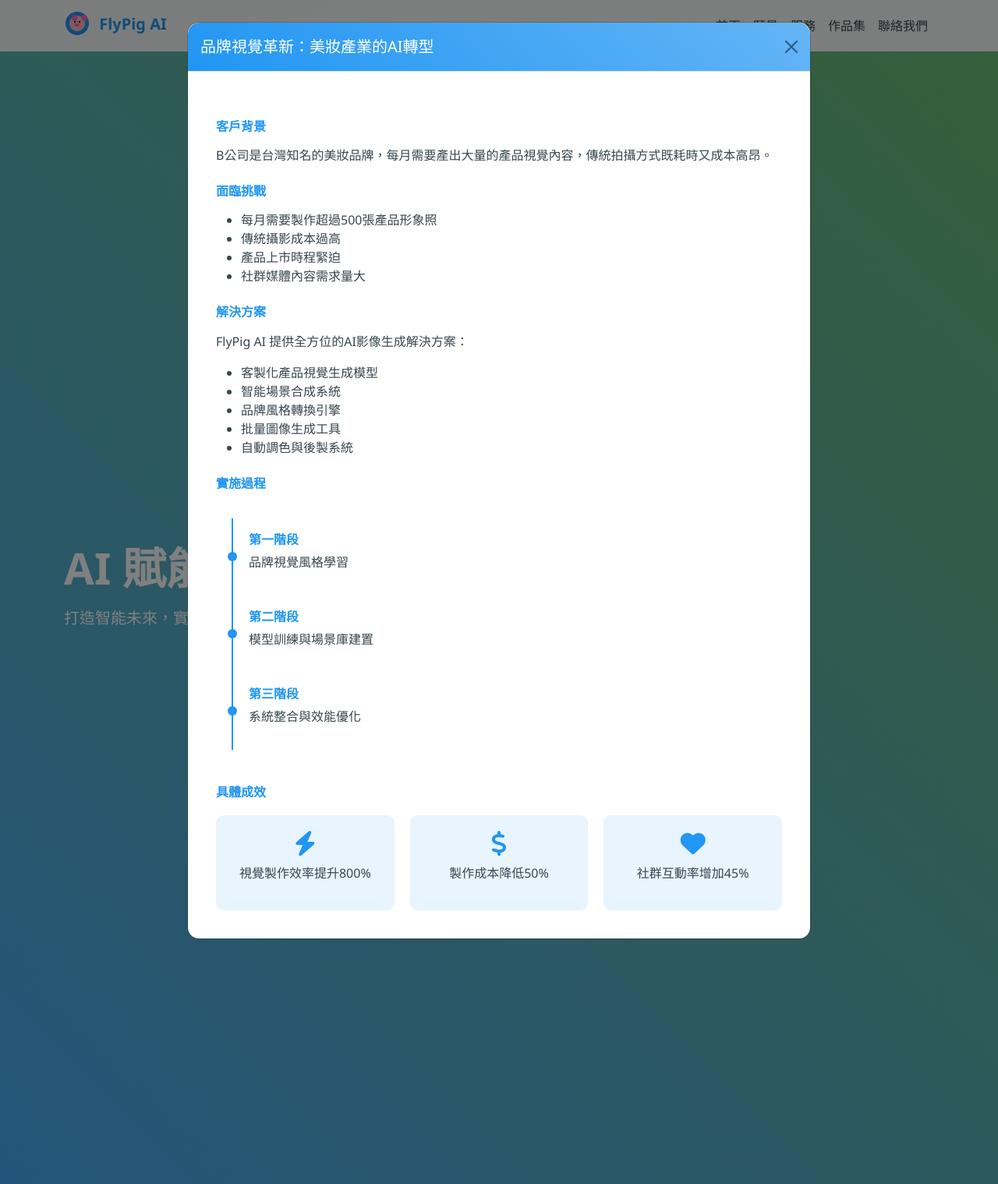
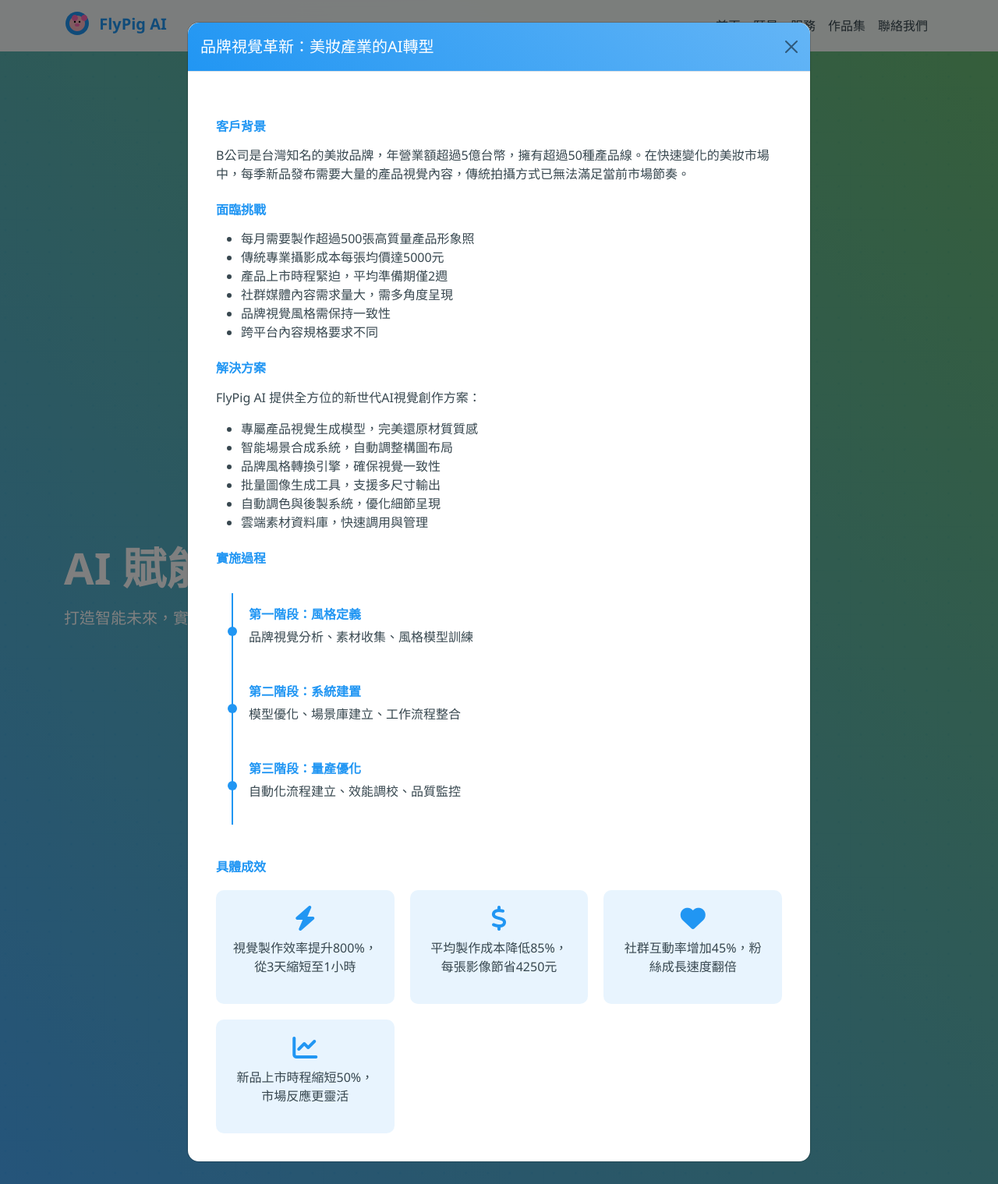
Before and after one commit to mkhsu2002/FlyPigWeb, a Flask app: page / in a window 1280 px wide, after a click on "查看詳情". Shown: the whole page at 78% size. Run offline with Flask 3, Linux system fonts and the light colour scheme.

Commit message:
Agent query: 請查看第二個案例研究（品牌視覺革新）的更新內容是否符合您的期望？內容是否夠具體且專業？

```diff
--- a/templates/index.html
+++ b/templates/index.html
@@ -273,39 +273,42 @@
                 <div class="modal-body">
                     <div class="case-study-content">
                         <h6 class="section-title">客戶背景</h6>
-                        <p>B公司是台灣知名的美妝品牌，每月需要產出大量的產品視覺內容，傳統拍攝方式既耗時又成本高昂。</p>
+                        <p>B公司是台灣知名的美妝品牌，年營業額超過5億台幣，擁有超過50種產品線。在快速變化的美妝市場中，每季新品發布需要大量的產品視覺內容，傳統拍攝方式已無法滿足當前市場節奏。</p>
 
                         <h6 class="section-title">面臨挑戰</h6>
                         <ul>
-                            <li>每月需要製作超過500張產品形象照</li>
-                            <li>傳統攝影成本過高</li>
-                            <li>產品上市時程緊迫</li>
-                            <li>社群媒體內容需求量大</li>
+                            <li>每月需要製作超過500張高質量產品形象照</li>
+                            <li>傳統專業攝影成本每張均價達5000元</li>
+                            <li>產品上市時程緊迫，平均準備期僅2週</li>
+                            <li>社群媒體內容需求量大，需多角度呈現</li>
+                            <li>品牌視覺風格需保持一致性</li>
+                            <li>跨平台內容規格要求不同</li>
                         </ul>
 
                         <h6 class="section-title">解決方案</h6>
-                        <p>FlyPig AI 提供全方位的AI影像生成解決方案：</p>
+                        <p>FlyPig AI 提供全方位的新世代AI視覺創作方案：</p>
                         <ul>
-                            <li>客製化產品視覺生成模型</li>
-                            <li>智能場景合成系統</li>
-                            <li>品牌風格轉換引擎</li>
-                            <li>批量圖像生成工具</li>
-                            <li>自動調色與後製系統</li>
+                            <li>專屬產品視覺生成模型，完美還原材質質感</li>
+                            <li>智能場景合成系統，自動調整構圖布局</li>
+                            <li>品牌風格轉換引擎，確保視覺一致性</li>
+                            <li>批量圖像生成工具，支援多尺寸輸出</li>
+                            <li>自動調色與後製系統，優化細節呈現</li>
+                            <li>雲端素材資料庫，快速調用與管理</li>
                         </ul>
 
                         <h6 class="section-title">實施過程</h6>
                         <div class="timeline">
                             <div class="timeline-item">
-                                <span class="date">第一階段</span>
-                                <p>品牌視覺風格學習</p>
+                                <span class="date">第一階段：風格定義</span>
+                                <p>品牌視覺分析、素材收集、風格模型訓練</p>
                             </div>
                             <div class="timeline-item">
-                                <span class="date">第二階段</span>
-                                <p>模型訓練與場景庫建置</p>
+                                <span class="date">第二階段：系統建置</span>
+                                <p>模型優化、場景庫建立、工作流程整合</p>
                             </div>
                             <div class="timeline-item">
-                                <span class="date">第三階段</span>
-                                <p>系統整合與效能優化</p>
+                                <span class="date">第三階段：量產優化</span>
+                                <p>自動化流程建立、效能調校、品質監控</p>
                             </div>
                         </div>
 
@@ -313,15 +316,19 @@
                         <div class="results">
                             <div class="result-item">
                                 <i class="fas fa-bolt"></i>
-                                <p>視覺製作效率提升800%</p>
+                                <p>視覺製作效率提升800%，從3天縮短至1小時</p>
                             </div>
                             <div class="result-item">
                                 <i class="fas fa-dollar-sign"></i>
-                                <p>製作成本降低50%</p>
+                                <p>平均製作成本降低85%，每張影像節省4250元</p>
                             </div>
                             <div class="result-item">
                                 <i class="fas fa-heart"></i>
-                                <p>社群互動率增加45%</p>
+                                <p>社群互動率增加45%，粉絲成長速度翻倍</p>
+                            </div>
+                            <div class="result-item">
+                                <i class="fas fa-chart-line"></i>
+                                <p>新品上市時程縮短50%，市場反應更靈活</p>
                             </div>
                         </div>
                     </div>
```
